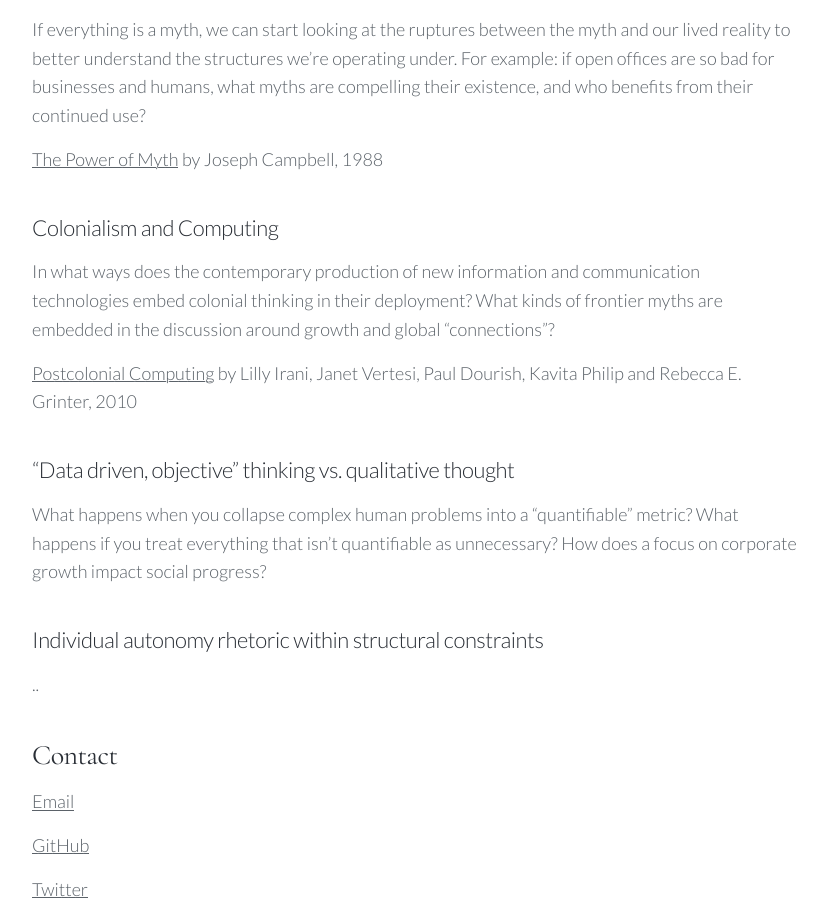
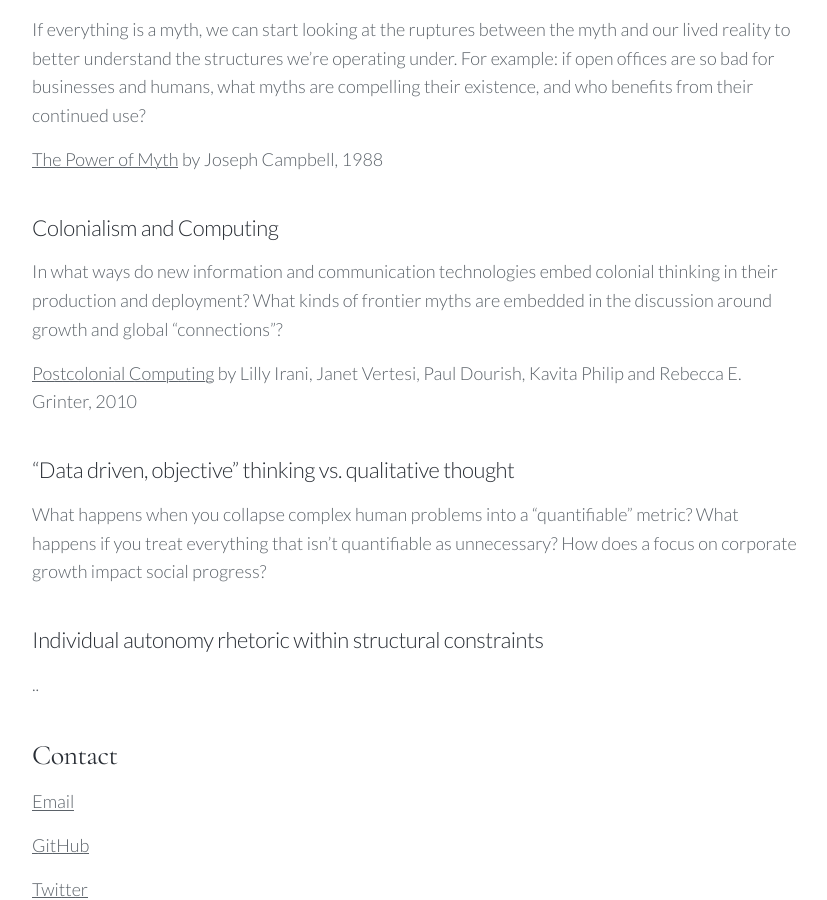
Before and after one commit to venetucci/personal-website, a Jekyll site: the page built from _pages/about.md, in a window 1280 px wide and 900 px high, scrolled down 2052 px. Shown: the whole window, without its empty margins (224-1051 px from the left). Built offline with Jekyll 4.4.1, drawn with Linux system fonts in a browser that asks for light colours; nearby versions of some CDN libraries.

Commit message:
Update from Forestry.io Michelle Venetucci Harvey updated _pages/about.md

```diff
--- a/_pages/about.md
+++ b/_pages/about.md
@@ -55,7 +55,7 @@ If everything is a myth, we can start looking at the ruptures between the myth a
 
 ### Colonialism and Computing
 
-In what ways does the contemporary production of new information and communication technologies embed colonial thinking in their deployment? What kinds of frontier myths are embedded in the discussion around growth and global "connections"?
+In what ways do new information and communication technologies embed colonial thinking in their production and deployment? What kinds of frontier myths are embedded in the discussion around growth and global "connections"?
 
 [Postcolonial Computing](http://www.dourish.com/publications/2010/chi2010-postcolonial.pdf) by Lilly Irani, Janet Vertesi, Paul Dourish, Kavita Philip and Rebecca E. Grinter, 2010
 
```
